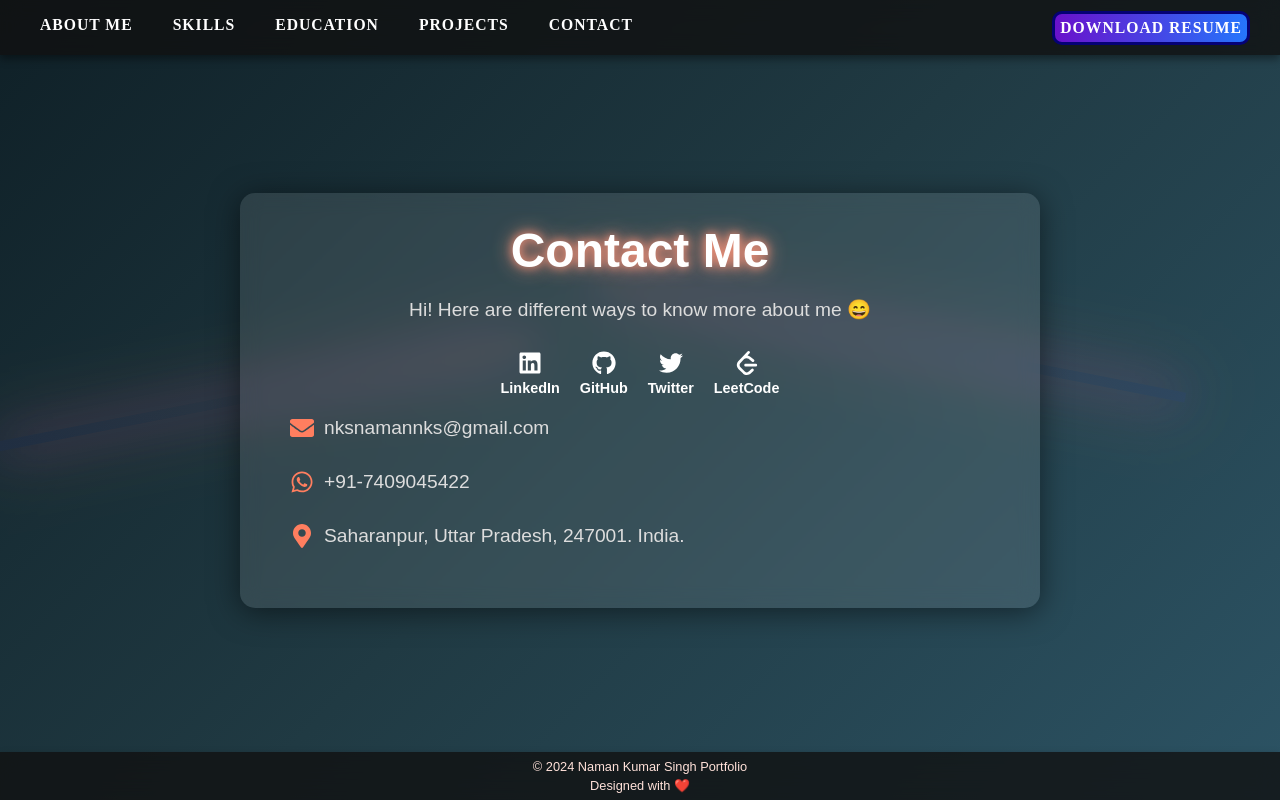
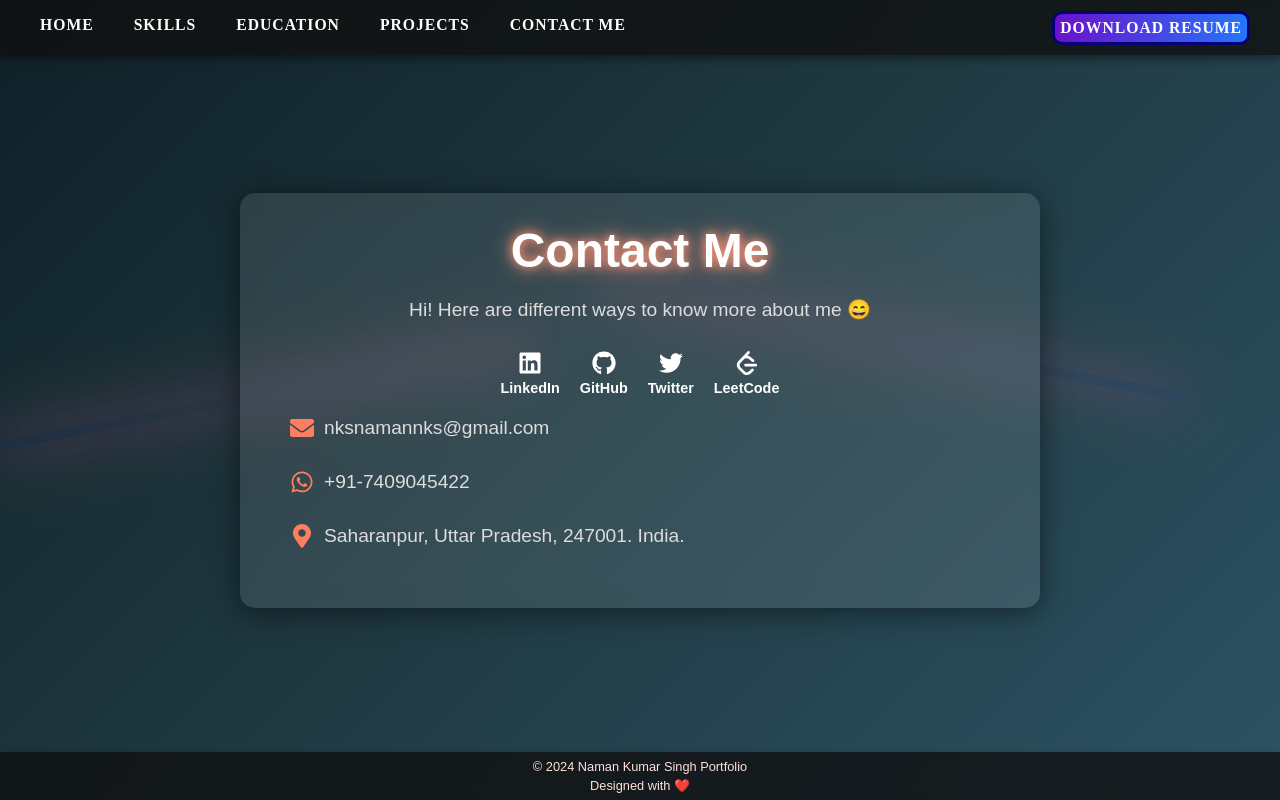
Before and after one commit to NKSG100/my-react-portfolio, a React (Vite) app: page /contact in a window 1280 px wide. Built offline with nearby package versions, Linux system fonts and the light colour scheme.

Commit message:
Update Navbar.jsx

```diff
--- a/src/components/Navbar.jsx
+++ b/src/components/Navbar.jsx
@@ -6,11 +6,11 @@ function Navbar() {
   return (
     <nav className="navbar">
       <ul>
-        <li><Link to="/">About Me</Link></li>
+        <li><Link to="/">Home</Link></li>
         <li><Link to="/skills">Skills</Link></li>
         <li><Link to="/education">Education</Link></li>
         <li><Link to="/projects">Projects</Link></li>
-        <li><Link to="/contact">Contact</Link></li>
+        <li><Link to="/contact">Contact Me</Link></li>
       </ul>
       <div className="navbar-resume">
           <a href="/resume.pdf" download="Naman_Resume.pdf" className="resume-button">
```
